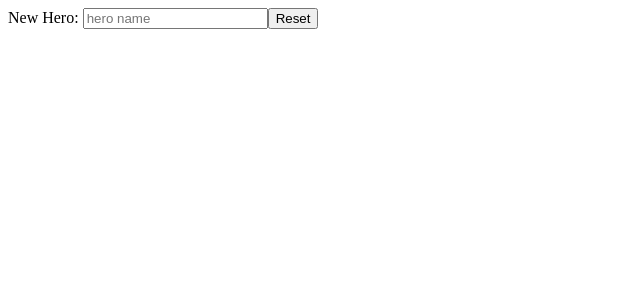
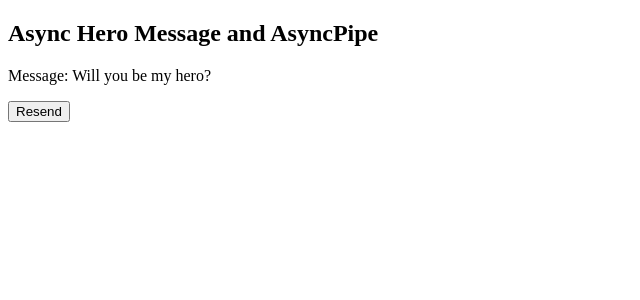
Before and after one commit to humbertojacobm/angular-9-pipes, an Angular app: page / in a window 1280 px wide. Shown: the top 300 px of the page, without its empty margins (0-640 px from the left). Built offline with nearby package versions, Linux system fonts and the light colour scheme.

Commit message:
how to use async pipes, and impure pipes to extract data from observables

```diff
--- a/src/app/app.component.html
+++ b/src/app/app.component.html
@@ -9,4 +9,5 @@
 
 <!-- <app-power-boost-calculator></app-power-boost-calculator> -->
 <!-- <app-flying-heroes></app-flying-heroes> -->
-<app-flying-heroes-impure></app-flying-heroes-impure>
+<!-- <app-flying-heroes-impure></app-flying-heroes-impure> -->
+<app-hero-async-message></app-hero-async-message>
--- a/src/app/app.module.ts
+++ b/src/app/app.module.ts
@@ -13,6 +13,7 @@ import { FlyingHeroesComponent } from './flying-heroes/flying-heroes.component';
 import { FlyingHeroesPipe } from './flying-heroes.pipe';
 import { FlyingHeroesImpurePipe } from './flying-heroes-impure.pipe';
 import { FlyingHeroesImpureComponent } from './flying-heroes-impure/flying-heroes-impure.component';
+import { HeroAsyncMessageComponent } from './hero-async-message/hero-async-message.component';
 
 @NgModule({
   declarations: [
@@ -25,7 +26,8 @@ import { FlyingHeroesImpureComponent } from './flying-heroes-impure/flying-heroe
     FlyingHeroesComponent,
     FlyingHeroesPipe,
     FlyingHeroesImpurePipe,
-    FlyingHeroesImpureComponent
+    FlyingHeroesImpureComponent,
+    HeroAsyncMessageComponent
   ],
   imports: [
     BrowserModule,
--- /dev/null
+++ b/src/app/hero-async-message/hero-async-message.component.html
@@ -0,0 +1,3 @@
+<h2>Async Hero Message and AsyncPipe</h2>
+    <p>Message: {{ message$ | async }}</p>
+    <button (click)="resend()">Resend</button>
--- /dev/null
+++ b/src/app/hero-async-message/hero-async-message.component.ts
@@ -0,0 +1,33 @@
+import { Component, OnInit } from '@angular/core';
+import { Observable, interval } from 'rxjs';
+import { map,take} from 'rxjs/operators'
+
+@Component({
+  selector: 'app-hero-async-message',
+  templateUrl: './hero-async-message.component.html',
+  styleUrls: ['./hero-async-message.component.css']
+})
+export class HeroAsyncMessageComponent implements OnInit {
+  message$: Observable<string>;
+
+  private messages = [
+    'You are my hero!',
+    'You are the best hero!',
+    'Will you be my hero?'
+  ];
+
+  constructor() {
+    this.resend();
+  }
+
+  ngOnInit() {
+  }
+
+  resend(){
+    this.message$ = interval(500).pipe(
+      map(i => this.messages[i]),
+      take(this.messages.length)
+    )
+  }
+
+}
```
Also changed, not shown: src/app/hero-async-message/hero-async-message.component.css (added), 1 other file (tests, documents, lock files or other folders).
